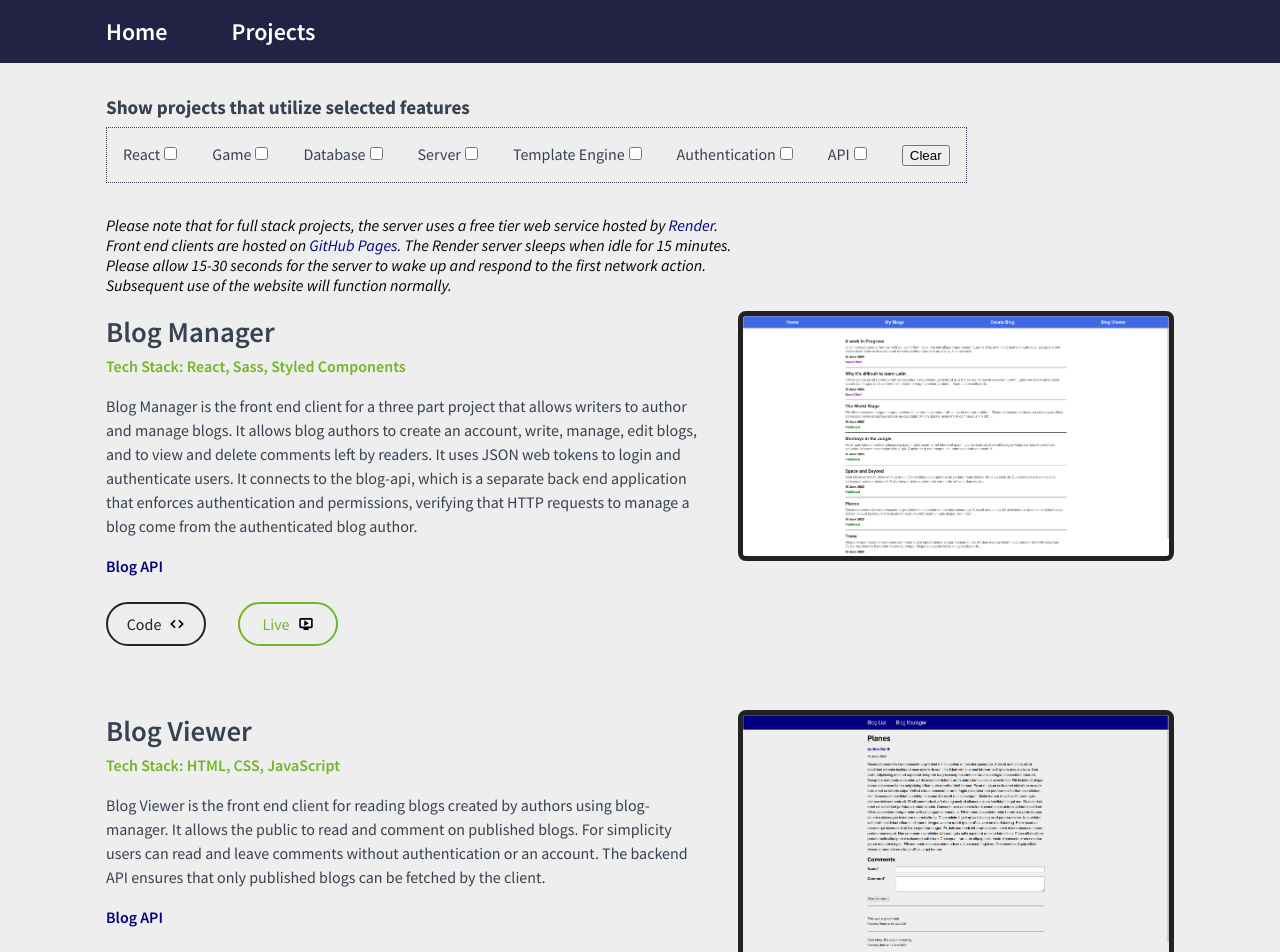
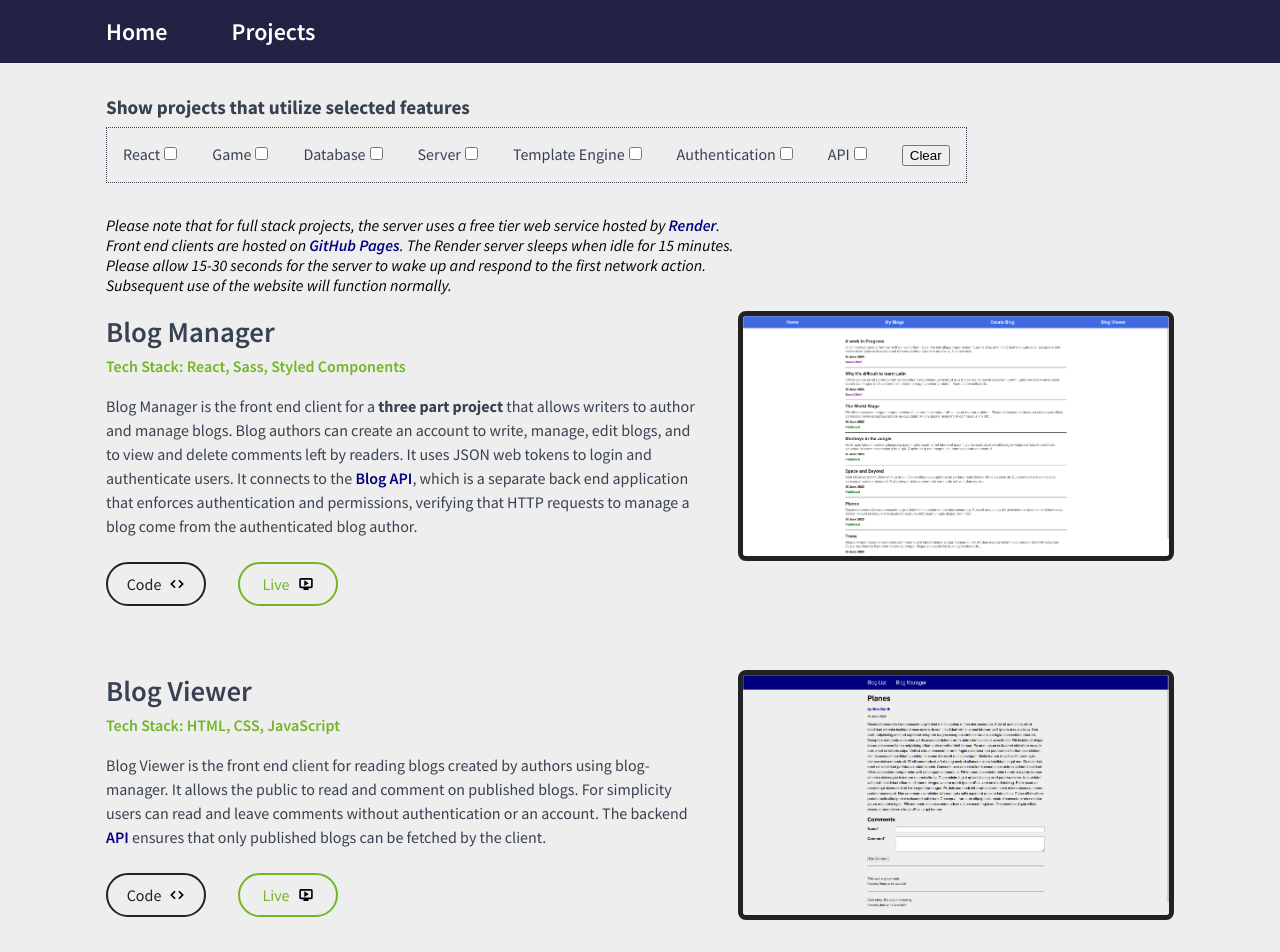
Before and after one commit to jundran/portfolio, a React (Vite) app: page /#/projects in a window 1280 px wide. Shown: the top 952 px of the page. Built offline with nearby package versions, Linux system fonts and the light colour scheme.

Commit message:
Replace links with parsed HTML from JSON description

```diff
--- a/package.json
+++ b/package.json
@@ -9,6 +9,7 @@
     "preview": "vite preview"
   },
   "dependencies": {
+    "html-react-parser": "^4.0.0",
     "react": "^18.2.0",
     "react-dom": "^18.2.0",
     "react-router-dom": "^6.10.0"
--- a/src/components/Project.jsx
+++ b/src/components/Project.jsx
@@ -1,3 +1,5 @@
+import parse from 'html-react-parser'
+
 export default function Project ({ data }) {
 	return (
 		<div className="Project">
@@ -7,12 +9,7 @@ export default function Project ({ data }) {
 				<div className="screenshot mobile">
 					<img src={'screenshots/' + data.image} alt={data.name} />
 				</div>
-				<p className='desc'>{data.description}</p>
-				<div className="extra-links">
-					{data.links?.map(link =>
-						<a className='simple-link' key={link.name} href={link.url} target='_blank' rel="noreferrer">{link.name}</a>
-					)}
-				</div>
+				<p className='desc'>{parse(data.description)}</p>
 				<div className="links">
 					<a href={data.code} target='_blank' rel="noreferrer" className="code">
 						<span>Code</span>
--- a/src/data.js
+++ b/src/data.js
@@ -30,8 +30,7 @@ const blogManager = {
 	image: 'blog-manager.png',
 	stack: 'React, Sass, Styled Components',
 	tags: ['React', 'Server', 'Database', 'Authentication', 'API'],
-	links: [{ name: 'Blog API', url: 'https://github.com/jundran/blog-api' }],
-	description: 'Blog Manager is the front end client for a three part project that allows writers to author and manage blogs. It allows blog authors to create an account, write, manage, edit blogs, and to view and delete comments left by readers. It uses JSON web tokens to login and authenticate users. It connects to the blog-api, which is a separate back end application that enforces authentication and permissions, verifying that HTTP requests to manage a blog come from the authenticated blog author.'
+	description: 'Blog Manager is the front end client for a <strong>three part project</strong> that allows writers to author and manage blogs. Blog authors can create an account to write, manage, edit blogs, and to view and delete comments left by readers. It uses JSON web tokens to login and authenticate users. It connects to the <a className="simple-link" href="https://github.com/jundran/blog-api" target="_blank" rel="noreferrer">Blog API</a>, which is a separate back end application that enforces authentication and permissions, verifying that HTTP requests to manage a blog come from the authenticated blog author.'
 }
 
 const blogViewer = {
@@ -42,8 +41,7 @@ const blogViewer = {
 	image: 'blog-viewer.png',
 	stack: 'HTML, CSS, JavaScript',
 	tags: ['Database', 'Server', 'API'],
-	links: [{ name: 'Blog API', url: 'https://github.com/jundran/blog-api' }],
-	description: 'Blog Viewer is the front end client for reading blogs created by authors using blog-manager. It allows the public to read and comment on published blogs. For simplicity users can read and leave comments without authentication or an account. The backend API ensures that only published blogs can be fetched by the client.'
+	description: 'Blog Viewer is the front end client for reading blogs created by authors using blog-manager. It allows the public to read and comment on published blogs. For simplicity users can read and leave comments without authentication or an account. The backend <a className="simple-link" href="https://github.com/jundran/blog-api" target="_blank" rel="noreferrer">API</a> ensures that only published blogs can be fetched by the client.'
 }
 
 const calculator = {
--- a/src/styles/App.sass
+++ b/src/styles/App.sass
@@ -41,5 +41,6 @@ h1, h2, h3, p
 .simple-link
 	color: navy
 	text-decoration: none
+	font-weight: 600
 	&:hover
 		text-decoration: underline
--- a/src/styles/Project.sass
+++ b/src/styles/Project.sass
@@ -38,10 +38,6 @@
 			img
 				width: 16px
 
-	.extra-links
-		a
-			font-weight: 600
-
 	.screenshot img
 		display: block
 		border: 5px solid #222
```
Also changed, not shown: 1 other file (tests, documents, lock files or other folders).
